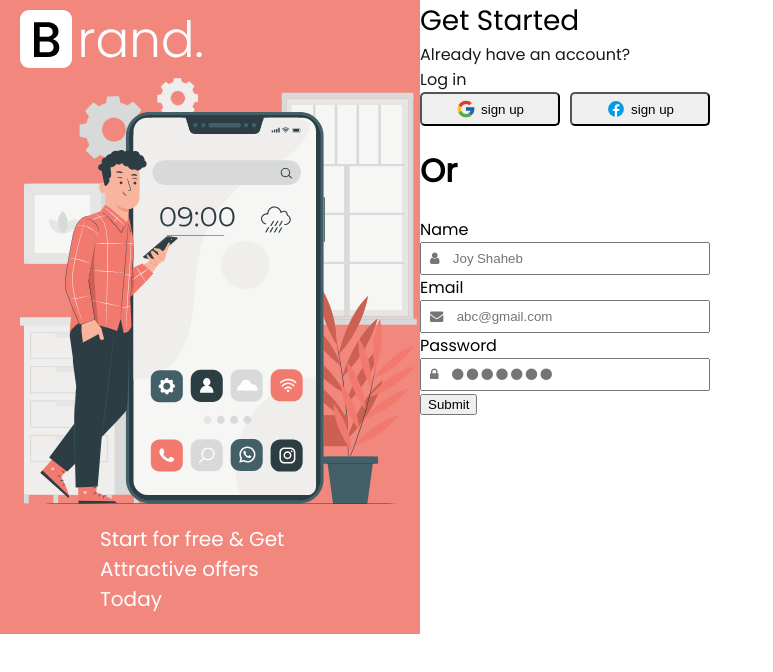
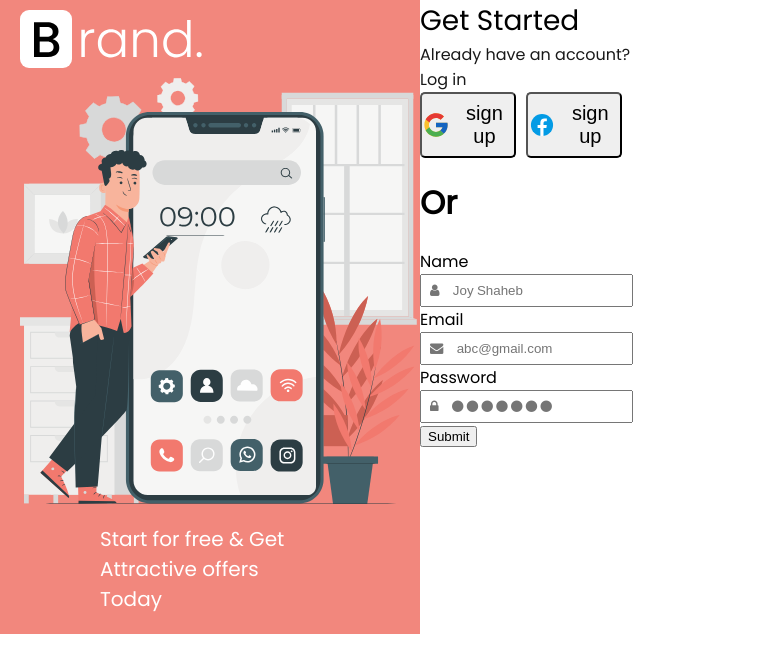
Before and after one commit to irminaj/form_task, a React (Create React App) app: page / in a window 1280 px wide. Shown: the top 672 px of the page, without its empty margins (0-773 px from the left). Built offline with nearby package versions, Linux system fonts and the light colour scheme.

Commit message:
modify button component style

```diff
--- a/src/components/button/Button.jsx
+++ b/src/components/button/Button.jsx
@@ -1,9 +1,9 @@
 import React from "react";
 import { ButtonStyle, SocialIconStyle } from "./Button.style";
 
-export const Button = ({ iconSrc, text }) => {
+export const Button = ({ iconSrc, text, buttonVariant }) => {
   return (
-    <ButtonStyle>
+    <ButtonStyle variant={buttonVariant}>
       <SocialIconStyle src={iconSrc} />
       {text}
     </ButtonStyle>
--- a/src/components/button/Button.style.jsx
+++ b/src/components/button/Button.style.jsx
@@ -1,15 +1,32 @@
-import { styled } from "styled-components";
+import { styled, css } from "styled-components";
 
 export const ButtonStyle = styled.button`
   display: flex;
   justify-content: center;
   align-items: center;
-  padding: 5px 0;
-  width: 140px;
+  padding: 8px 0;
   border-radius: 5px;
+  font-size: 20px;
+  font-weight: 400;
+  width: 45%;
+  ${(props) => {
+    if (props.variant === "fbButton") {
+      return css`
+        background-color: ${(props) => props.theme.colors.blue};
+        color: ${(props) => props.theme.colors.white};
+        border: none;
+      `;
+    } else if (props.variant === "googleButton") {
+      return css`
+        background-color: ${(props) => props.theme.colors.white};
+        border: 3px solid;
+        border-color: ${(props) => props.theme.colors.steelGrey};
+      `;
+    }
+  }}
 `;
 
 export const SocialIconStyle = styled.img`
-  width: 20px;
+  width: 28px;
   padding-right: 5px;
 `;
```
